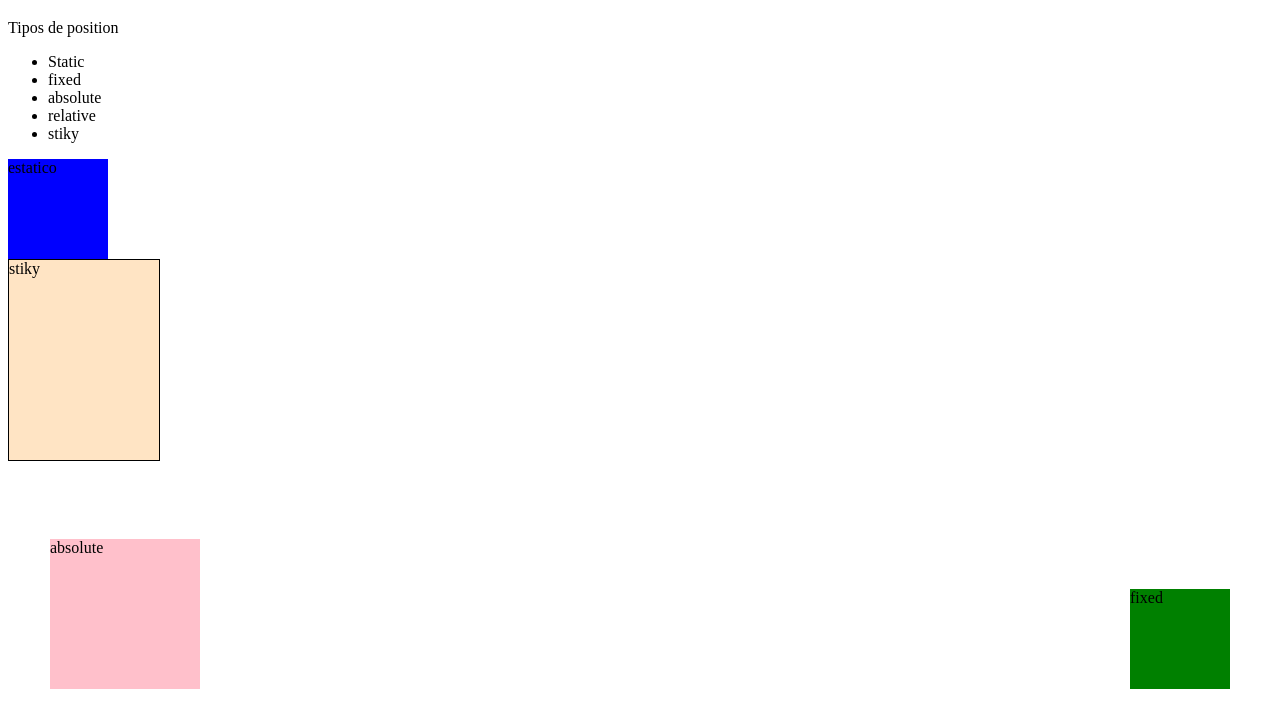
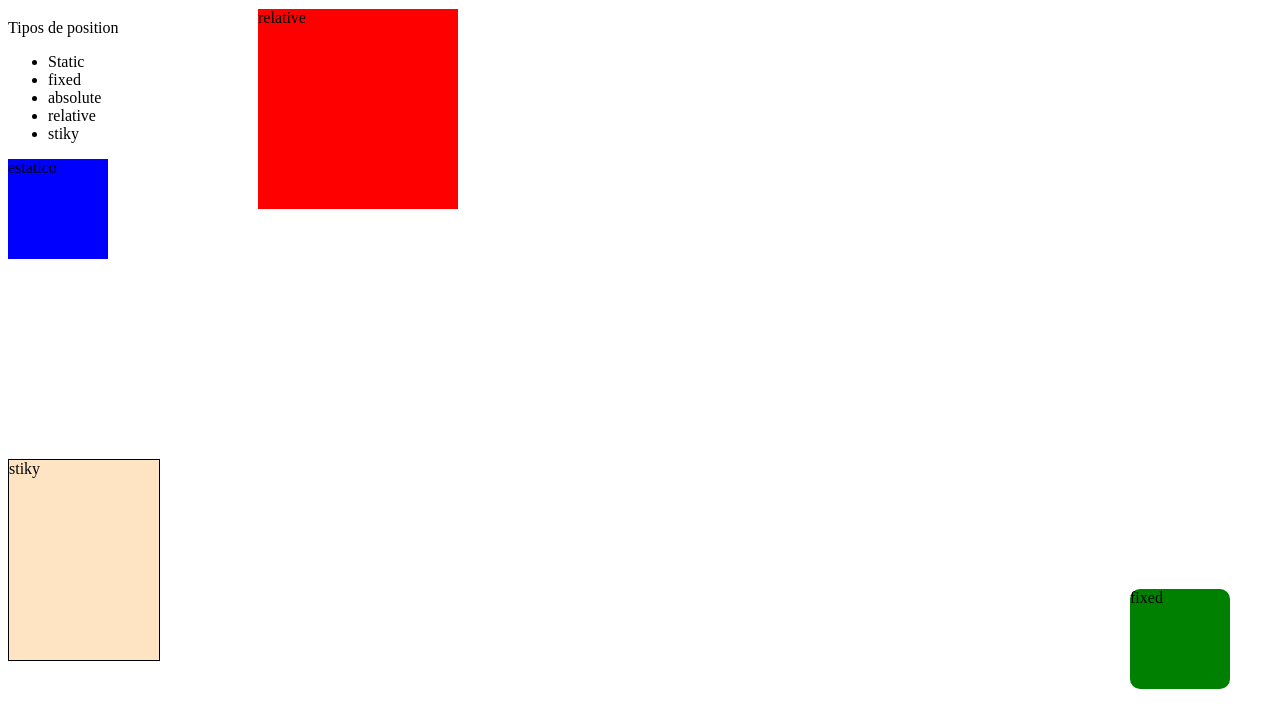
Before and after one commit to SebastianElElotero/taller-de-desarrollo-212b, a plain HTML site: page Practica7/Index.html in a window 1280 px wide. Shown: the part 61-788 px from the top of the page. Drawn offline with Linux system fonts and the light colour scheme.

Commit message:
Add files via upload

```diff
--- a/Practica7/Index.html
+++ b/Practica7/Index.html
@@ -19,14 +19,23 @@
             bottom: 50px;
             width: 100px;
             height: 100px;
+            border-radius: 10%;
         }
         #absoluto {
             position: absolute;
             background-color: pink;
             left: 50px;
-            bottom: 50px;
+            bottom: 2500px;
             width: 150px;
             height: 150px;
+        }
+        #relativo{
+            position: relative;
+            background-color: red;
+            left: 250px;
+            bottom: 250px;
+            width: 200px;
+            height: 200px;
         }
         #pegajoso{
             position: sticky;
@@ -53,6 +62,7 @@
     <div id="estatico">estatico</div>
     <div id="fijo">fixed</div>
     <div id="absoluto">absolute</div>
+    <div id="relativo">relative</div>
     <div id="pegajoso">stiky</div>
 
 </body>
```
